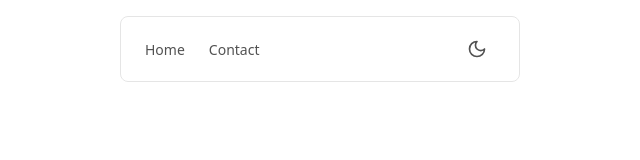
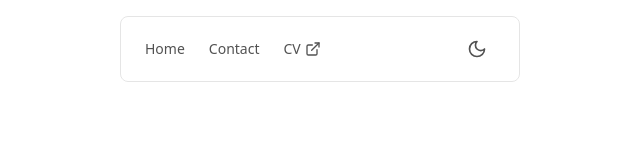
Before and after one commit to jujax/portfolio, a React (Vite) app: page / in a window 1280 px wide. Shown: the top 160 px of the page, without its empty margins (320-960 px from the left). Built offline with nearby package versions, Linux system fonts and the light colour scheme; what @radix-ui/themes would draw is missing.

Commit message:
feat: add CV in header

```diff
--- a/src/component/Header.tsx
+++ b/src/component/Header.tsx
@@ -1,5 +1,5 @@
 import { Link } from "react-router";
-import { Sun, Moon } from "lucide-react";
+import { Sun, Moon, ExternalLink } from "lucide-react";
 import { useTheme } from "../context/ThemeContext";
 
 const menu = [
@@ -10,6 +10,11 @@ const menu = [
   {
     name: "Contact",
     url: "/contact",
+  },
+  {
+    name: "CV",
+    url: "https://github.com/jujax/cv/blob/main/README.md",
+    external: true,
   },
 ];
 
@@ -22,12 +27,24 @@ export default function Header() {
         <ul className="h-full flex items-center justify-center gap-6">
           {menu.map((item) => (
             <li key={item.name}>
-              <Link
-                to={item.url}
-                className="text-neutral-600 dark:text-neutral-200 hover:text-neutral-900 dark:hover:text-neutral-100 transition-colors text-sm font-medium"
-              >
-                {item.name}
-              </Link>
+              {item.external ? (
+                <a
+                  href={item.url}
+                  target="_blank"
+                  rel="noopener noreferrer"
+                  className="text-neutral-600 dark:text-neutral-200 hover:text-neutral-900 dark:hover:text-neutral-100 transition-colors text-sm font-medium flex items-center"
+                >
+                  {item.name}
+                  <ExternalLink size={16} className="ml-1" />
+                </a>
+              ) : (
+                <Link
+                  to={item.url}
+                  className="text-neutral-600 dark:text-neutral-200 hover:text-neutral-900 dark:hover:text-neutral-100 transition-colors text-sm font-medium flex items-center"
+                >
+                  {item.name}
+                </Link>
+              )}
             </li>
           ))}
         </ul>
```
